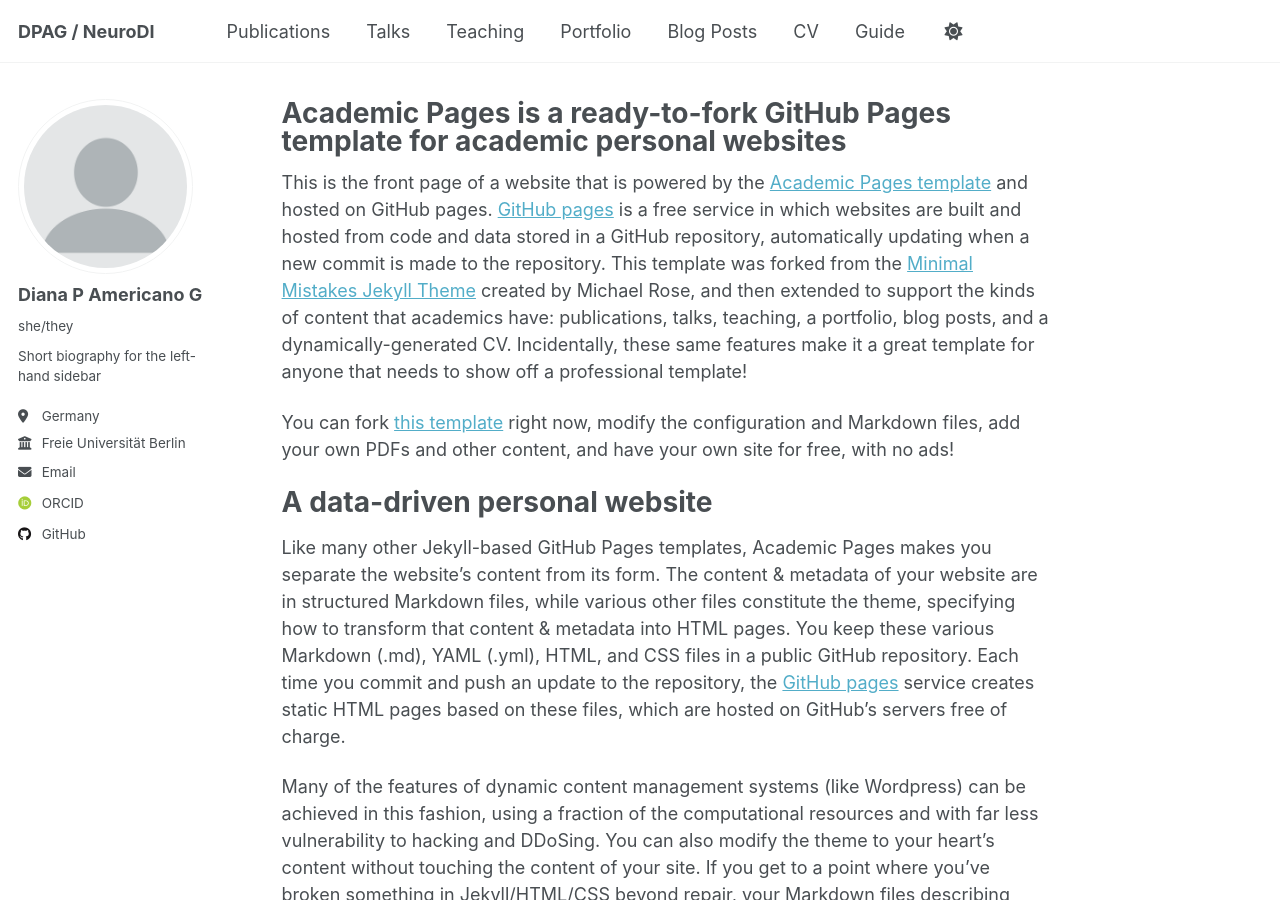
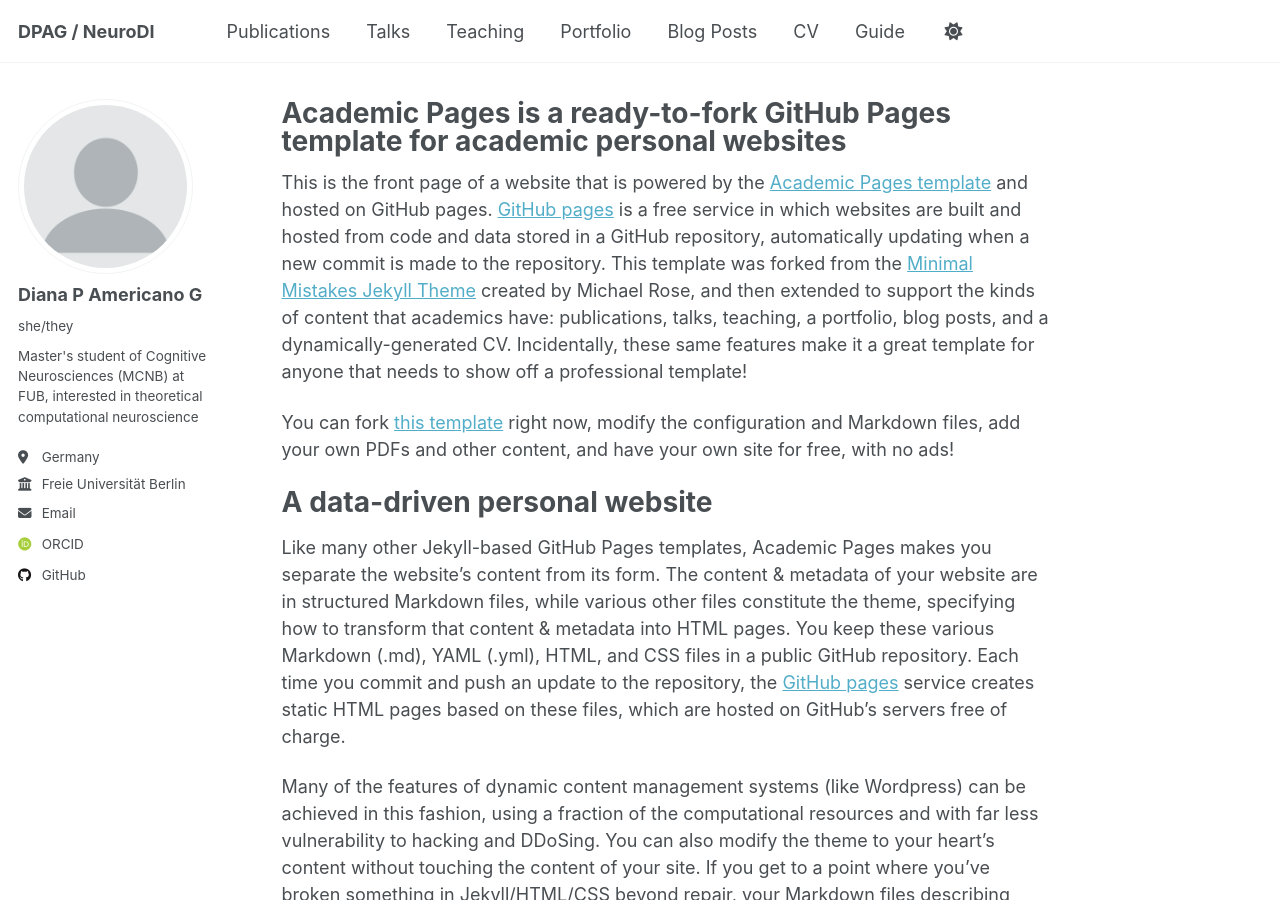
Before and after one commit to americano-diana/americano-diana.github.io, a Jekyll site: the page built from _pages/about.md, in a window 1280 px wide and 900 px high. Built offline with Jekyll 4.4.1, drawn with Linux system fonts in a browser that asks for light colours; some web fonts are replaced; a script that is not in the unit is left out.

Commit message:
Fixing config.yml

```diff
--- a/Gemfile
+++ b/Gemfile
@@ -9,8 +9,6 @@ group :jekyll_plugins do
   gem 'webrick', '~> 1.8'
 end
 
-gem 'github-pages'
-gem 'connection_pool', '2.5.0'
-
 gem "github-pages", group: :jekyll_plugins
 gem "jekyll-include-cache", group: :jekyll_plugins
+gem 'connection_pool', '2.5.0'
--- a/_config.yml
+++ b/_config.yml
@@ -8,12 +8,14 @@
 
 # Basic Site Settings
 locale                   : "en-US"
-site_theme               : "default"
+remote_theme             : "mmistakes/minimal-mistakes@4.27.3"
 title                    : "DPAG / NeuroDI"
 title_separator          : "-"
 name                     : &name "DPAG"
 description              : &description "DPAG's website for acamide, professional and funky stuff"
-url                      : https://neurodi.github.io # the base hostname & protocol for your site e.g. "https://[your GitHub username].github.io" or if you already have some other page hosted on Github then use "https://[your GitHub username].github.io/[Your Repo Name]"
+url                      : "https://americano-diana.github.io"
+# the base hostname & protocol for your site e.g. "https://[your GitHub username].github.io" o
+#r if you already have some other page hosted on Github then use "https://[your GitHub username].github.io/[Your Repo Name]"
 baseurl                  : "" # the subpath of your site, e.g. "/blog"
 repository               : "americano-diana/neurodi.github.io"
 
@@ -25,7 +27,7 @@ author:
   avatar           : "profile.png"
   name             : "Diana P Americano G"
   pronouns         : "she/they"
-  bio              : "Short biography for the left-hand sidebar"
+  bio              : "Master's student of Cognitive Neurosciences (MCNB) at FUB, interested in theoretical computational neuroscience"
   location         : "Germany"
   employer         : "Freie Universität Berlin"
   uri              : # URL
```
